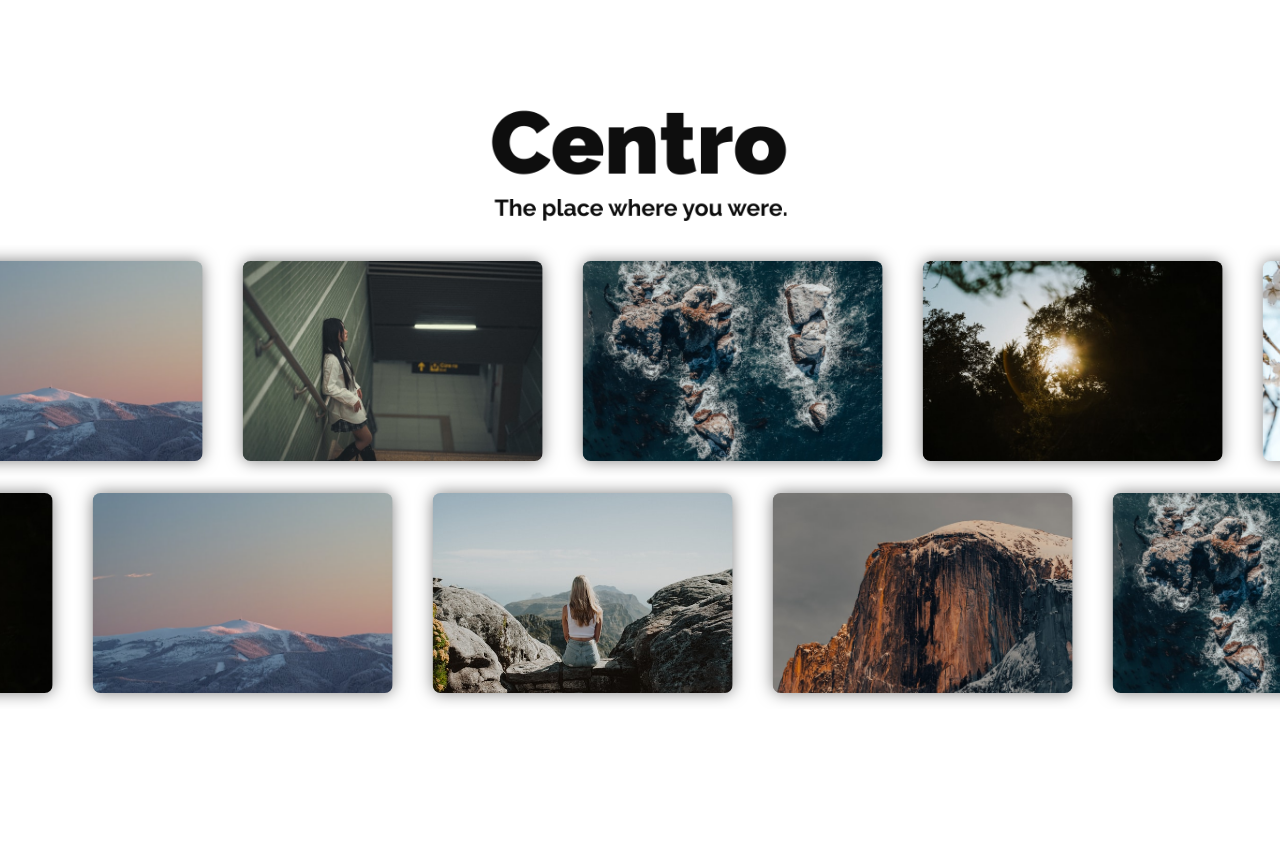
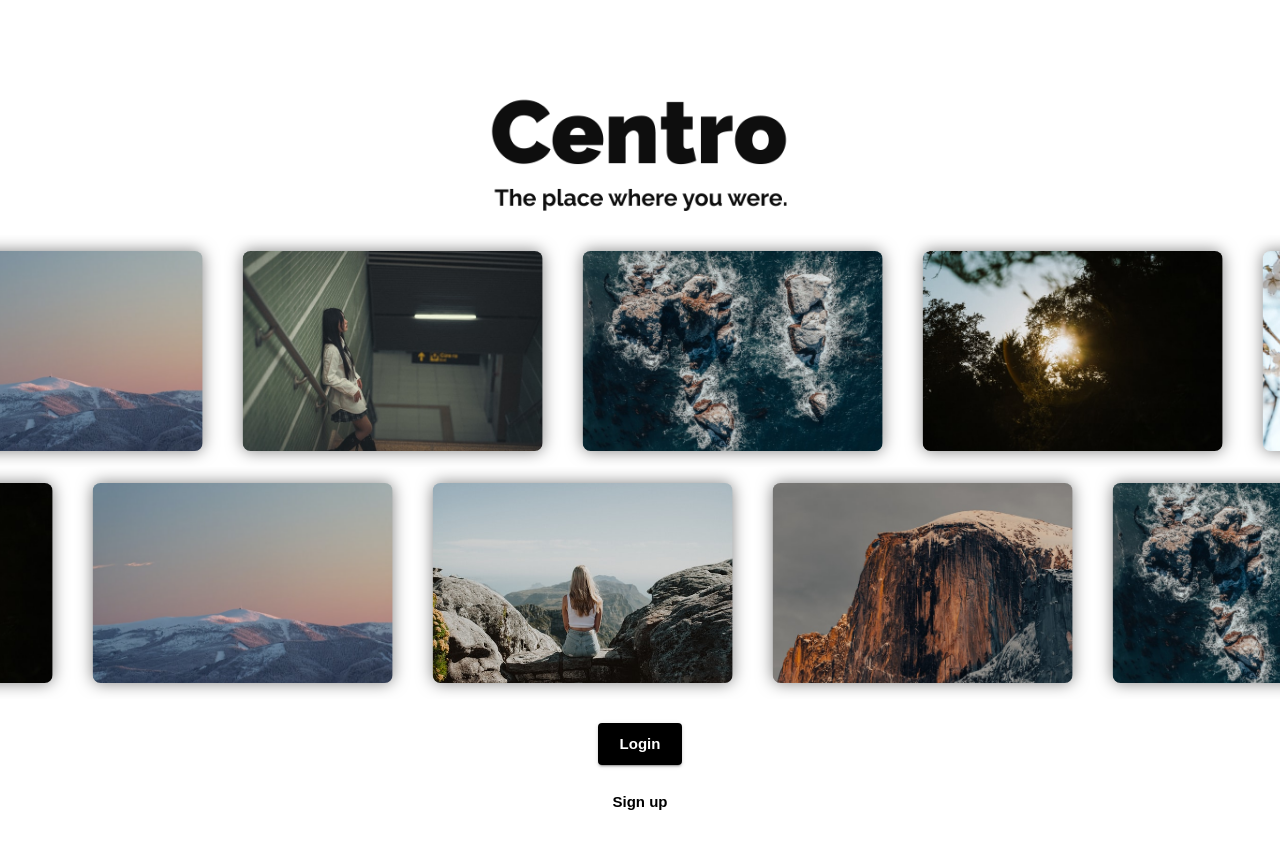
Before and after one commit to KazuyaHara/centro, a React (Create React App) app in the folder web/: page / in a window 1280 px wide. Shown: the top 848 px of the page. Before the commit the page ends 800 px from the top, so only its background shows below. Built offline with nearby package versions, Linux system fonts and the light colour scheme.

Commit message:
feat(web): i18n

```diff
--- a/package.json
+++ b/package.json
@@ -85,7 +85,7 @@
     "deploy:stg": "yarn build && firebase use staging && firebase deploy && firebase use default",
     "eslint": "yarn workspaces run eslint",
     "prepare": "husky install",
-    "prettier": "prettier -w firebase.json package.json README.md web/*.json web/src/**/*.{ts,tsx}",
+    "prettier": "prettier -w firebase.json package.json README.md web/*.json web/src/**/*.{ts,tsx,json}",
     "web": "yarn workspace web"
   },
   "workspaces": {
--- a/web/package.json
+++ b/web/package.json
@@ -26,9 +26,12 @@
     "@types/react": "^18.0.15",
     "@types/react-dom": "^18.0.6",
     "framer-motion": "^6.5.1",
+    "i18next": "^21.8.14",
+    "i18next-browser-languagedetector": "^6.1.4",
     "react": "^18.2.0",
     "react-dom": "^18.2.0",
     "react-helmet-async": "^1.3.0",
+    "react-i18next": "^11.18.1",
     "react-scripts": "5.0.1",
     "typescript": "^4.7.4",
     "web-vitals": "^2.1.4"
--- a/web/src/App.tsx
+++ b/web/src/App.tsx
@@ -3,6 +3,7 @@ import React from 'react';
 import { Helmet, HelmetProvider } from 'react-helmet-async';
 
 import Landing from './components/pages/landing';
+import './i18n';
 import ThemeProvider from './theme';
 
 export default function App() {
--- a/web/src/components/pages/landing/index.tsx
+++ b/web/src/components/pages/landing/index.tsx
@@ -1,6 +1,7 @@
 import React from 'react';
 
-import { Box, Container } from '@mui/material';
+import { Box, Button, Container, Stack } from '@mui/material';
+import { useTranslation } from 'react-i18next';
 
 import Logo from '../../../assets/images/logo/black-with-tagline.png';
 
@@ -40,8 +41,10 @@ const shuffle = ([...array]) => {
 };
 
 export default function Landing() {
+  const { t } = useTranslation();
+
   return (
-    <Box display="flex" flexDirection="column" justifyContent="center" minHeight="100vh">
+    <Box display="flex" flexDirection="column" justifyContent="center" minHeight="100vh" py={10}>
       <Container>
         <Box
           alt="Centro"
@@ -56,6 +59,14 @@ export default function Landing() {
         <InfiniteCarousel imagePaths={shuffle(images)} />
         <InfiniteCarousel imagePaths={shuffle(images)} startOffset={0.5} />
       </Box>
+      <Container>
+        <Stack alignItems="center" mt={3} spacing={2}>
+          <Button color="primary" size="large" variant="contained">
+            {t('login')}
+          </Button>
+          <Button size="large">{t('signup')}</Button>
+        </Stack>
+      </Container>
     </Box>
   );
 }
--- /dev/null
+++ b/web/src/i18n/en/auth.json
@@ -0,0 +1,4 @@
+{
+  "login": "Login",
+  "signup": "Sign up"
+}
--- /dev/null
+++ b/web/src/i18n/en/index.ts
@@ -0,0 +1,3 @@
+import auth from './auth.json';
+
+export default { translation: { ...auth } };
--- /dev/null
+++ b/web/src/i18n/index.ts
@@ -0,0 +1,13 @@
+import i18n from 'i18next';
+import LanguageDetector from 'i18next-browser-languagedetector';
+import { initReactI18next } from 'react-i18next';
+
+import en from './en';
+import ja from './ja';
+
+const resources = { en, ja };
+
+export default i18n
+  .use(LanguageDetector)
+  .use(initReactI18next)
+  .init({ interpolation: { escapeValue: false }, resources });
--- /dev/null
+++ b/web/src/i18n/ja/auth.json
@@ -0,0 +1,4 @@
+{
+  "login": "ログインする",
+  "signup": "ユーザー登録する"
+}
--- /dev/null
+++ b/web/src/i18n/ja/index.ts
@@ -0,0 +1,3 @@
+import auth from './auth.json';
+
+export default { translation: { ...auth } };
--- a/web/src/theme/index.tsx
+++ b/web/src/theme/index.tsx
@@ -2,10 +2,13 @@ import React, { ReactNode } from 'react';
 
 import { createTheme, CssBaseline, ThemeProvider } from '@mui/material';
 
+import palette from './palette';
+import typography from './typography';
+
 type ThemeConfigProps = { children: ReactNode };
 
 export default function Theme({ children }: ThemeConfigProps) {
-  const theme = createTheme();
+  const theme = createTheme({ palette: { ...palette.light }, typography });
 
   return (
     <ThemeProvider theme={theme}>
--- /dev/null
+++ b/web/src/theme/palette.ts
@@ -0,0 +1,115 @@
+import { alpha } from '@mui/material';
+
+function createGradient(color1: string, color2: string) {
+  return `linear-gradient(to bottom, ${color1}, ${color2})`;
+}
+
+const PRIMARY = {
+  lighter: '#000000',
+  light: '#000000',
+  main: '#000000',
+  dark: '#000000',
+  darker: '#000000',
+};
+const SECONDARY = {
+  lighter: '#FFE7D9',
+  light: '#FFA48D',
+  main: '#FF4842',
+  dark: '#B72136',
+  darker: '#7A0C2E',
+};
+const INFO = {
+  lighter: '#D0F2FF',
+  light: '#74CAFF',
+  main: '#1890FF',
+  dark: '#0C53B7',
+  darker: '#04297A',
+};
+const SUCCESS = {
+  lighter: '#C8FACD',
+  light: '#5BE584',
+  main: '#00AB55',
+  dark: '#007B55',
+  darker: '#005249',
+};
+const WARNING = {
+  lighter: '#FFF7CD',
+  light: '#FFE16A',
+  main: '#FFC107',
+  dark: '#B78103',
+  darker: '#7A4F01',
+};
+const GREY = {
+  0: '#FFFFFF',
+  100: '#F9FAFB',
+  200: '#F4F6F8',
+  300: '#DFE3E8',
+  400: '#C4CDD5',
+  500: '#919EAB',
+  600: '#637381',
+  700: '#454F5B',
+  800: '#212B36',
+  900: '#161C24',
+  500_8: alpha('#919EAB', 0.08),
+  500_12: alpha('#919EAB', 0.12),
+  500_16: alpha('#919EAB', 0.16),
+  500_24: alpha('#919EAB', 0.24),
+  500_32: alpha('#919EAB', 0.32),
+  500_48: alpha('#919EAB', 0.48),
+  500_56: alpha('#919EAB', 0.56),
+  500_80: alpha('#919EAB', 0.8),
+};
+
+const GRADIENTS = {
+  primary: createGradient(PRIMARY.light, PRIMARY.main),
+  info: createGradient(INFO.light, INFO.main),
+  success: createGradient(SUCCESS.light, SUCCESS.main),
+  warning: createGradient(WARNING.light, WARNING.main),
+};
+
+const CHART_COLORS = {
+  violet: ['#826AF9', '#9E86FF', '#D0AEFF', '#F7D2FF'],
+  blue: ['#2D99FF', '#83CFFF', '#A5F3FF', '#CCFAFF'],
+  green: ['#2CD9C5', '#60F1C8', '#A4F7CC', '#C0F2DC'],
+  yellow: ['#FFE700', '#FFEF5A', '#FFF7AE', '#FFF3D6'],
+  red: ['#FF6C40', '#FF8F6D', '#FFBD98', '#FFF2D4'],
+};
+
+const COMMON = {
+  common: { black: '#000', white: '#fff' },
+  primary: { ...PRIMARY, contrastText: '#fff' },
+  secondary: { ...SECONDARY, contrastText: '#fff' },
+  info: { ...INFO, contrastText: '#fff' },
+  success: { ...SUCCESS, contrastText: '#fff' },
+  warning: { ...WARNING, contrastText: GREY[800] },
+  grey: GREY,
+  gradients: GRADIENTS,
+  chart: CHART_COLORS,
+  divider: GREY[500_24],
+  action: {
+    hover: GREY[500_8],
+    selected: GREY[500_16],
+    disabled: GREY[500_80],
+    disabledBackground: GREY[500_24],
+    focus: GREY[500_24],
+    hoverOpacity: 0.08,
+    disabledOpacity: 0.48,
+  },
+};
+
+const palette = {
+  light: {
+    ...COMMON,
+    text: { primary: GREY[800], secondary: GREY[600], disabled: GREY[500] },
+    background: { paper: '#fff', default: '#fff', neutral: GREY[200] },
+    action: { active: GREY[600], ...COMMON.action },
+  },
+  dark: {
+    ...COMMON,
+    text: { primary: '#fff', secondary: GREY[500], disabled: GREY[600] },
+    background: { paper: GREY[800], default: GREY[900], neutral: GREY[500_16] },
+    action: { active: GREY[500], ...COMMON.action },
+  },
+};
+
+export default palette;
--- /dev/null
+++ b/web/src/theme/typography.ts
@@ -0,0 +1,10 @@
+function pxToRem(value: number) {
+  return `${value / 14}rem`;
+}
+
+const typography = {
+  button: { fontSize: pxToRem(14), fontWeight: 700, textTransform: 'none' },
+  fontFamily: "'游ゴシック体', YuGothic, '游ゴシック', 'Yu Gothic', sans-serif",
+} as const;
+
+export default typography;
```
Also changed, not shown: 1 other file (tests, documents, lock files or other folders).
